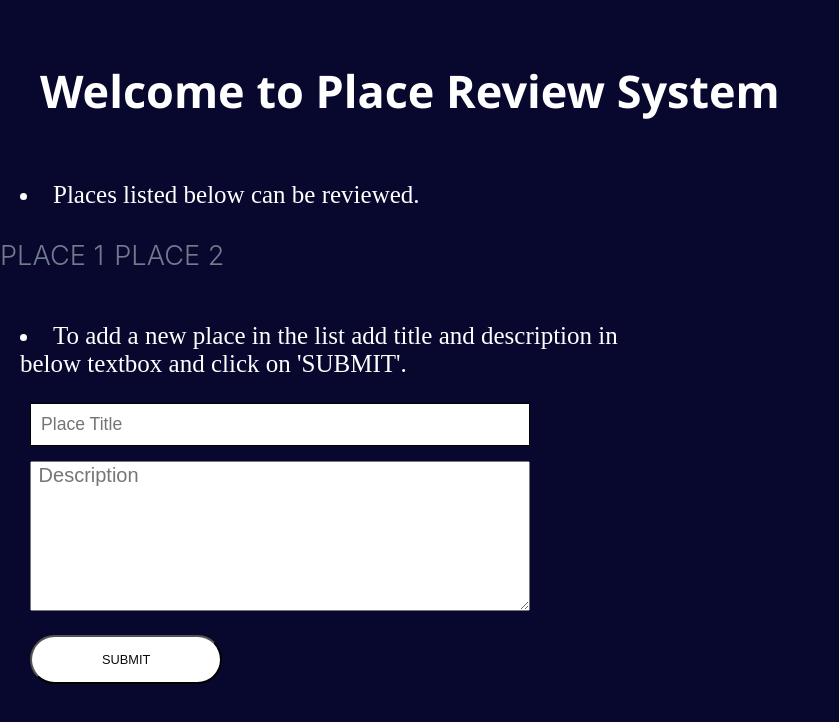
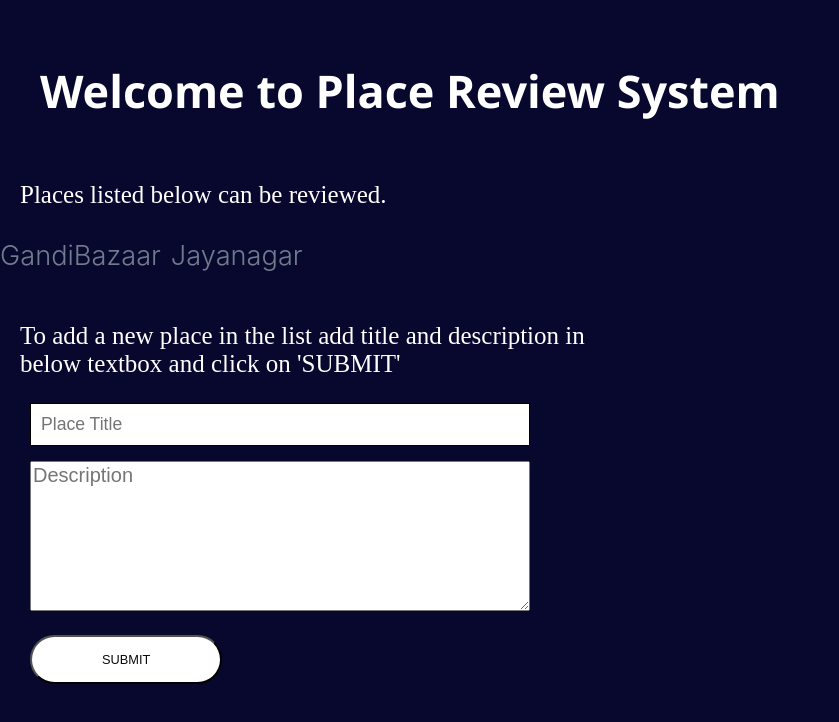
Before and after one commit to Nithishravindra/Place-review-system, a React (Create React App) app: page /welcomePage in a window 1280 px wide. Shown: the top 722 px of the page, without its empty margins (0-839 px from the left). Built offline with nearby package versions, Linux system fonts and the light colour scheme.

Commit message:
Made changes to welcome page, fixed small bug, cleanup/ appending new place to list of place

```diff
--- a/src/pages/WelcomePage.js
+++ b/src/pages/WelcomePage.js
@@ -2,24 +2,33 @@ import React, { Component } from 'react';
 import { Link } from 'react-router-dom';
 import './WelcomePage.css';
 
-
 class App extends Component {
+	// you can initialize state outside constructor different way
 	constructor() {
 		super();
 		this.state = {
 			placeTitle: "",
-			description: ""
+			description: "",
+			// Created a new state with list of places which you can append to
+			listOfPlaces: [
+				{
+					title: 'GandiBazaar',
+					description: 'Kadle KAi Pareshe'
+				},
+				{
+					title: 'Jayanagar',
+					description: 'As a newbie in React world, I came across a similar issues where I could not edit the textarea and struggled'
+				}
+			]
 		};
 		this.handleChange = this.handleChange.bind(this);
 		this.handleSubmit = this.handleSubmit.bind(this);
 	}
 
 	handleChange(e) {
-		let target = e.target;
-		let value = target.type === 'checkbox' ? target.checked : target.value;
-		let name = target.name;
+		// you can add a name tag to html input element and access it using e.target.name
 		this.setState({
-		  [name]: value
+		  [e.target.name]: e.target.value
 		});
 	  }
 
@@ -27,53 +36,58 @@ class App extends Component {
 		e.preventDefault();
 		console.log('The form was submitted with the following data:');
 		console.log(this.state);
+		// I'm appending an object and pushing it to list
+		this.setState(previousState => ({
+			listOfPlaces: [...previousState.listOfPlaces, { title: this.state.placeTitle, description: this.state.description  }]
+		}));
 	  }
 
 	componentDidMount() {
+		// this does not make sense. what are you trying to achieve ? If you want to change some value save it in state
 		document.title = 'Welcome to PRS';
 	}
 
 	render() {
+		// You can use state values like this also
+		const { placeTitle, description, listOfPlaces } = this.state;
+
 		return (
 			<div className="Ap">
-				{this.componentDidMount()}
-
 				<div className="FormFieldB">
 					<h4>Welcome to Place Review System</h4>
-					<p><li>Places listed below can be reviewed.</li></p>
+					{/* Removed li under p nesting - did not make sense */}
+					<p>Places listed below can be reviewed.</p>
 				</div>
 
 				{/* URL Sector for navgiation to page3 */}
-
 				<div className="FormFieldB">
-
 					<div className="FormTitle">
-						<Link to={`/ratingPage/${"PLACE1"}`} className="FormTitle__Link">PLACE 1</Link>
-						<Link to={`/ratingPage/${"PLACE2"}`} className="FormTitle__Link">PLACE 2</Link>
-
+						{
+							listOfPlaces.map((item, index) => (
+								<Link to={`/ratingPage/${item.title}`} key={index} className="FormTitle__Link">{item.title}</Link>
+							))
+						}
 					</div>
 
 					<div className="FormFieldB">
 						<form onSubmit={this.handleSubmit}>
+							{/* Removed li under p nesting - did not make sense */}
+							<p>To add a new place in the list add title and description in below textbox and click on 'SUBMIT'</p>
 
-							<p><li>To add a new place in the list add title and description in below textbox and click on 'SUBMIT'. </li></p>
+							<div className="FormFieldT">
+								<input type="text" placeholder="Place Title" value={placeTitle} name="placeTitle" onChange={this.handleChange} />
+							</div>
 
-							 	<div className="FormFieldT">
-									<input type="text" placeholder="Place Title" value={this.state.name} onChange={this.handleNameChange} />
-								</div>
+							{/* changed value to default value - https://stackoverflow.com/questions/33245017/react-modifying-textarea-values */}
+							<div className="FormFieldText">
+                    			<textarea type="text" placeholder="Description" defaultValue={description} name="description" onChange={this.handleChange}/>
+                			</div>
 
-								<div className="FormFieldText">
-                    				<textarea type="text" placeholder=" Description" value={this.state.description} onChange={this.handleNameChange}/>
-                				</div>
-
-								<button className="FormT_button">SUBMIT</button>
-
+							<button className="FormT_button" onClick={this.handleSubmit}>SUBMIT</button>
 						 </form>
-
 					</div>
 				</div>
 			 </div>
-
 		)
 	}
 }
```
